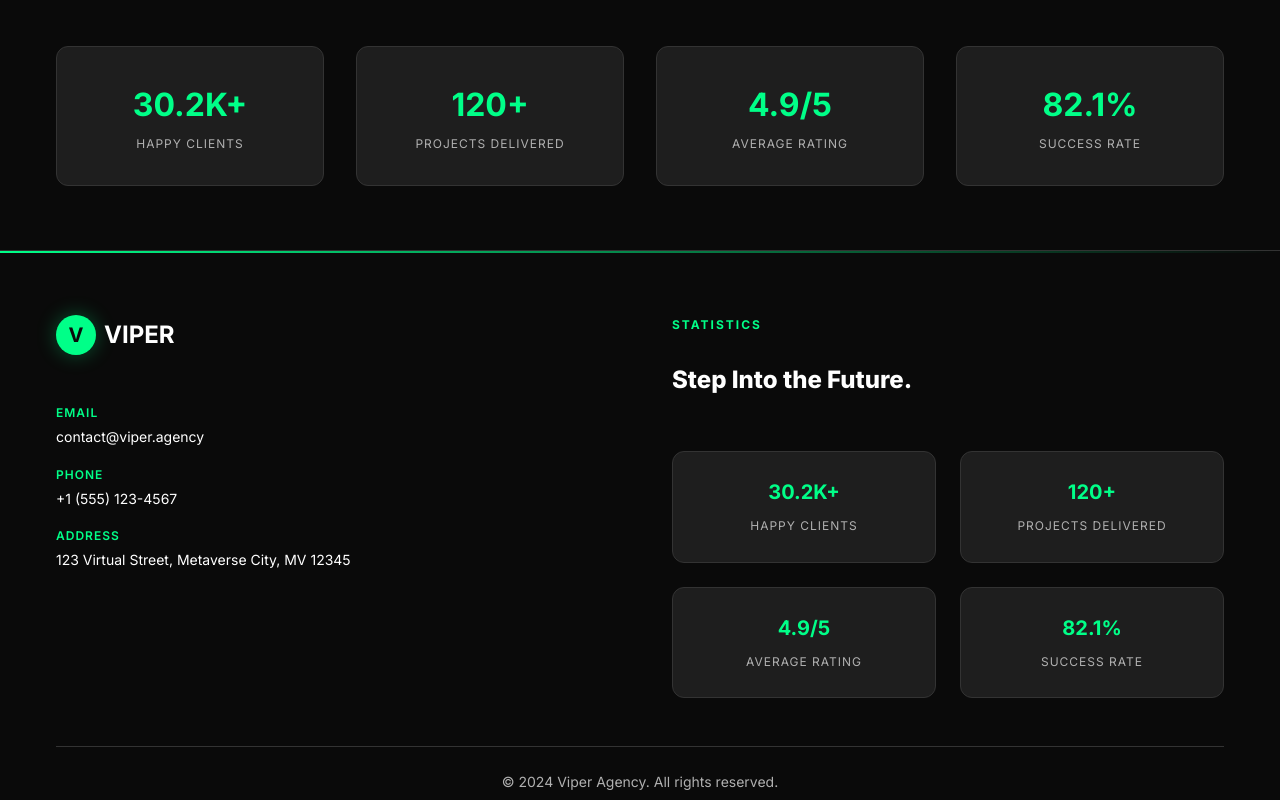
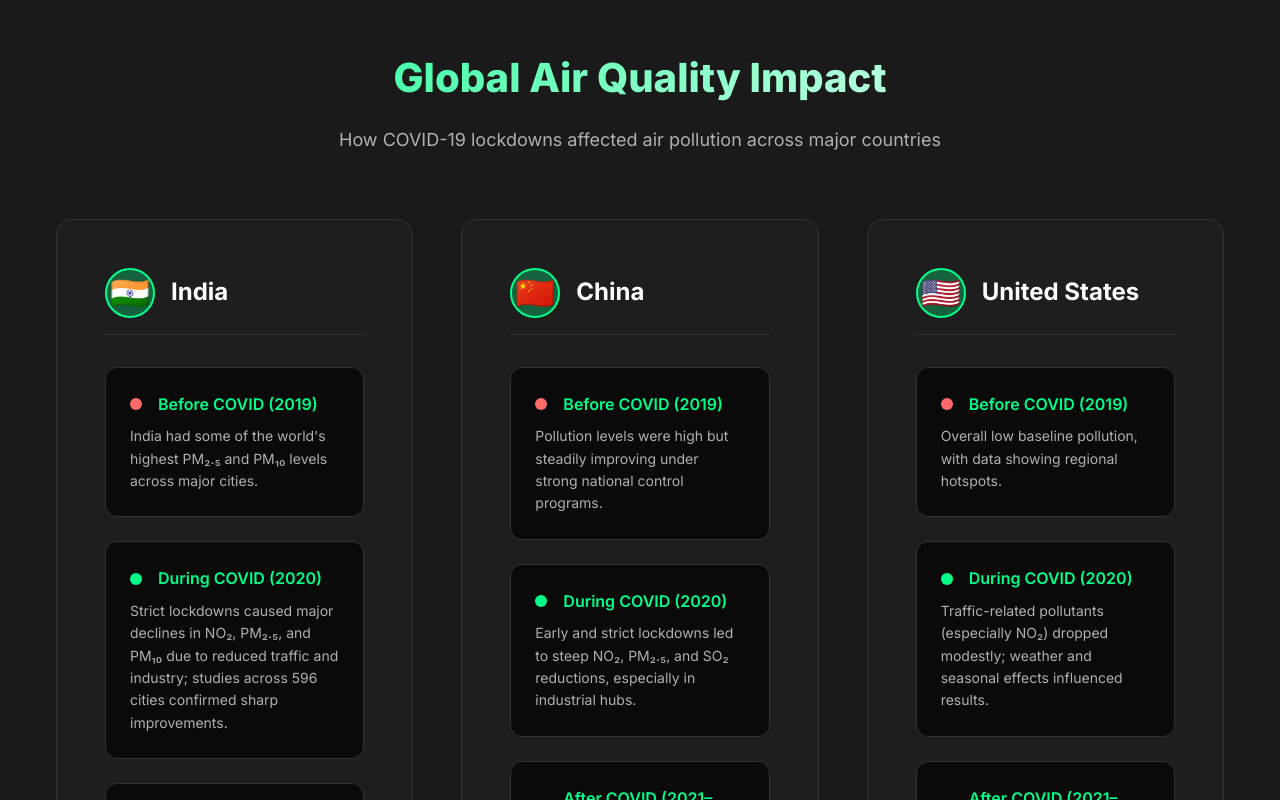
Before and after one commit to Shajwan-Namiq/AtmosCOVID, a Vue app: page / in a window 1280 px wide. Shown: the part 1980-2780 px from the top of the page. Built offline with nearby package versions, Linux system fonts and the light colour scheme.

Commit message:
Add Air Quality section to App.vue and extend websiteData with air quality information; update types for AirQualitySection and related interfaces

```diff
--- a/src/App.vue
+++ b/src/App.vue
@@ -133,6 +133,9 @@
       <!-- Team Section -->
       <Team :team="websiteData.team" />
 
+      <!-- Air Quality Section -->
+      <AirQuality :airQuality="websiteData.airQuality" />
+
       <!-- Statistics Section -->
       <section class="statistics">
         <div class="stats-container">
@@ -231,6 +234,7 @@
 import { ref } from "vue";
 import Hero from "./components/Hero.vue";
 import Team from "./components/Team.vue";
+import AirQuality from "./components/AirQuality.vue";
 import { websiteData } from "./data/websiteData";
 
 const mobileMenuOpen = ref(false);
--- /dev/null
+++ b/src/components/AirQuality.vue
@@ -0,0 +1,281 @@
+<template>
+  <section class="air-quality">
+    <div class="air-quality-container">
+      <div class="air-quality-header">
+        <h2 class="air-quality-title">{{ airQuality.title }}</h2>
+        <p class="air-quality-subtitle">{{ airQuality.subtitle }}</p>
+      </div>
+
+      <div class="countries-grid">
+        <div
+          v-for="country in airQuality.countries"
+          :key="country.id"
+          class="country-card"
+          @mouseenter="handleCardHover"
+          @mouseleave="handleCardLeave"
+        >
+          <div class="country-header">
+            <div class="country-flag">{{ country.flag }}</div>
+            <h3 class="country-name">{{ country.name }}</h3>
+          </div>
+
+          <div class="periods-list">
+            <div
+              v-for="(period, index) in country.periods"
+              :key="index"
+              class="period-item"
+            >
+              <div class="period-header">
+                <div
+                  class="period-indicator"
+                  :class="getPeriodClass(index)"
+                ></div>
+                <h4 class="period-title">{{ period.period }}</h4>
+              </div>
+              <p class="period-description">{{ period.description }}</p>
+            </div>
+          </div>
+        </div>
+      </div>
+    </div>
+  </section>
+</template>
+
+<script setup lang="ts">
+import type { AirQualityProps } from "../types";
+
+defineProps<AirQualityProps>();
+
+const getPeriodClass = (index: number): string => {
+  const classes = ["before", "during", "after"];
+  return classes[index] || "before";
+};
+
+const handleCardHover = (event: Event) => {
+  const card = event.currentTarget as HTMLElement;
+  card.style.transform = "translateY(-8px)";
+  card.style.boxShadow = "0 20px 40px rgba(0, 255, 136, 0.2)";
+};
+
+const handleCardLeave = (event: Event) => {
+  const card = event.currentTarget as HTMLElement;
+  card.style.transform = "translateY(0)";
+  card.style.boxShadow = "0 4px 20px rgba(0, 0, 0, 0.1)";
+};
+</script>
+
+<style scoped>
+.air-quality {
+  padding: var(--spacing-3xl) 0;
+  background: var(--secondary-bg);
+}
+
+.air-quality-container {
+  max-width: 1200px;
+  margin: 0 auto;
+  padding: 0 var(--spacing-md);
+}
+
+.air-quality-header {
+  text-align: center;
+  margin-bottom: var(--spacing-3xl);
+}
+
+.air-quality-title {
+  font-size: 2.5rem;
+  font-weight: 800;
+  color: var(--text-primary);
+  margin-bottom: var(--spacing-md);
+  background: linear-gradient(135deg, var(--accent-green), #ffffff);
+  -webkit-background-clip: text;
+  -webkit-text-fill-color: transparent;
+  background-clip: text;
+}
+
+.air-quality-subtitle {
+  font-size: 1.125rem;
+  color: var(--text-secondary);
+  max-width: 700px;
+  margin: 0 auto;
+  line-height: 1.6;
+}
+
+.countries-grid {
+  display: grid;
+  grid-template-columns: repeat(auto-fit, minmax(350px, 1fr));
+  gap: var(--spacing-2xl);
+}
+
+.country-card {
+  background: var(--card-bg);
+  border: 1px solid var(--border-color);
+  border-radius: var(--radius-xl);
+  padding: var(--spacing-2xl);
+  transition: all 0.4s ease;
+  position: relative;
+  overflow: hidden;
+}
+
+.country-card::before {
+  content: "";
+  position: absolute;
+  top: 0;
+  left: 0;
+  right: 0;
+  height: 3px;
+  background: linear-gradient(
+    90deg,
+    var(--accent-green),
+    var(--accent-green-dark)
+  );
+  transform: scaleX(0);
+  transition: transform 0.3s ease;
+}
+
+.country-card:hover::before {
+  transform: scaleX(1);
+}
+
+.country-header {
+  display: flex;
+  align-items: center;
+  gap: var(--spacing-md);
+  margin-bottom: var(--spacing-xl);
+  padding-bottom: var(--spacing-md);
+  border-bottom: 1px solid var(--border-color);
+}
+
+.country-flag {
+  font-size: 2rem;
+  width: 50px;
+  height: 50px;
+  display: flex;
+  align-items: center;
+  justify-content: center;
+  background: var(--accent-green-glow);
+  border-radius: var(--radius-full);
+  border: 2px solid var(--accent-green);
+}
+
+.country-name {
+  font-size: 1.5rem;
+  font-weight: 700;
+  color: var(--text-primary);
+  margin: 0;
+}
+
+.periods-list {
+  display: flex;
+  flex-direction: column;
+  gap: var(--spacing-lg);
+}
+
+.period-item {
+  padding: var(--spacing-lg);
+  background: var(--primary-bg);
+  border: 1px solid var(--border-color);
+  border-radius: var(--radius-lg);
+  transition: all 0.3s ease;
+}
+
+.period-item:hover {
+  border-color: var(--accent-green);
+  box-shadow: 0 0 20px var(--accent-green-glow);
+}
+
+.period-header {
+  display: flex;
+  align-items: center;
+  gap: var(--spacing-md);
+  margin-bottom: var(--spacing-sm);
+}
+
+.period-indicator {
+  width: 12px;
+  height: 12px;
+  border-radius: var(--radius-full);
+  flex-shrink: 0;
+}
+
+.period-indicator.before {
+  background: #ff6b6b;
+}
+
+.period-indicator.during {
+  background: var(--accent-green);
+}
+
+.period-indicator.after {
+  background: #4ecdc4;
+}
+
+.period-title {
+  font-size: 1rem;
+  font-weight: 600;
+  color: var(--accent-green);
+  margin: 0;
+}
+
+.period-description {
+  color: var(--text-secondary);
+  line-height: 1.6;
+  font-size: 0.875rem;
+  margin: 0;
+}
+
+/* Responsive Design */
+@media (max-width: 768px) {
+  .air-quality-title {
+    font-size: 2rem;
+  }
+
+  .countries-grid {
+    grid-template-columns: 1fr;
+    gap: var(--spacing-lg);
+  }
+
+  .country-card {
+    padding: var(--spacing-lg);
+  }
+
+  .country-flag {
+    font-size: 1.5rem;
+    width: 40px;
+    height: 40px;
+  }
+
+  .country-name {
+    font-size: 1.25rem;
+  }
+
+  .period-item {
+    padding: var(--spacing-md);
+  }
+}
+
+@media (max-width: 480px) {
+  .air-quality-container {
+    padding: 0 var(--spacing-sm);
+  }
+
+  .air-quality-title {
+    font-size: 1.75rem;
+  }
+
+  .air-quality-subtitle {
+    font-size: 1rem;
+  }
+
+  .country-header {
+    flex-direction: column;
+    text-align: center;
+    gap: var(--spacing-sm);
+  }
+
+  .period-header {
+    flex-direction: column;
+    align-items: flex-start;
+    gap: var(--spacing-xs);
+  }
+}
+</style>
--- a/src/data/websiteData.ts
+++ b/src/data/websiteData.ts
@@ -115,6 +115,80 @@ export const websiteData: WebsiteData = {
     ],
   },
 
+  airQuality: {
+    title: "Global Air Quality Impact",
+    subtitle:
+      "How COVID-19 lockdowns affected air pollution across major countries",
+    countries: [
+      {
+        id: "india",
+        name: "India",
+        flag: "🇮🇳",
+        periods: [
+          {
+            period: "Before COVID (2019)",
+            description:
+              "India had some of the world's highest PM₂.₅ and PM₁₀ levels across major cities.",
+          },
+          {
+            period: "During COVID (2020)",
+            description:
+              "Strict lockdowns caused major declines in NO₂, PM₂.₅, and PM₁₀ due to reduced traffic and industry; studies across 596 cities confirmed sharp improvements.",
+          },
+          {
+            period: "After COVID (2021–2022)",
+            description:
+              "Pollution rebounded as activity resumed, though some cities sustained gains through cleaner energy and vehicle policies.",
+          },
+        ],
+      },
+      {
+        id: "china",
+        name: "China",
+        flag: "🇨🇳",
+        periods: [
+          {
+            period: "Before COVID (2019)",
+            description:
+              "Pollution levels were high but steadily improving under strong national control programs.",
+          },
+          {
+            period: "During COVID (2020)",
+            description:
+              "Early and strict lockdowns led to steep NO₂, PM₂.₅, and SO₂ reductions, especially in industrial hubs.",
+          },
+          {
+            period: "After COVID (2021–2022)",
+            description:
+              "Emissions rose again with recovery, but long-term air quality progress remained due to continued regulation.",
+          },
+        ],
+      },
+      {
+        id: "united-states",
+        name: "United States",
+        flag: "🇺🇸",
+        periods: [
+          {
+            period: "Before COVID (2019)",
+            description:
+              "Overall low baseline pollution, with data showing regional hotspots.",
+          },
+          {
+            period: "During COVID (2020)",
+            description:
+              "Traffic-related pollutants (especially NO₂) dropped modestly; weather and seasonal effects influenced results.",
+          },
+          {
+            period: "After COVID (2021–2022)",
+            description:
+              "Most levels returned to normal, though shifts like remote work and cleaner transport slightly limited the rebound.",
+          },
+        ],
+      },
+    ],
+  },
+
   sidebar: {
     aboutSection: {
       title: "ABOUT US",
```
Also changed, not shown: src/types/index.ts (+38 -0 lines).
